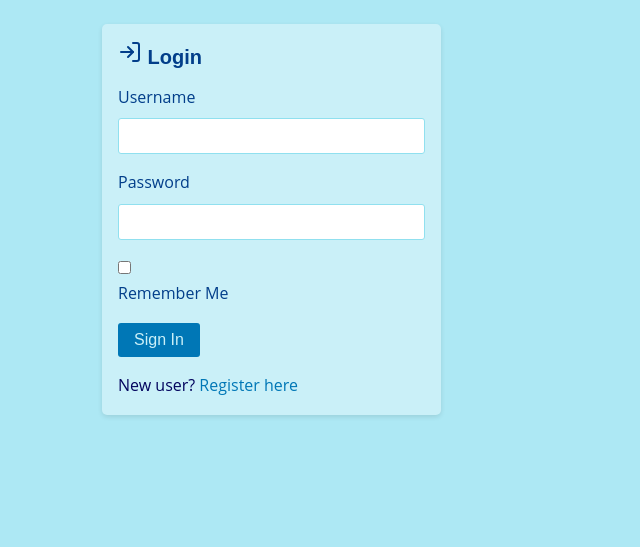
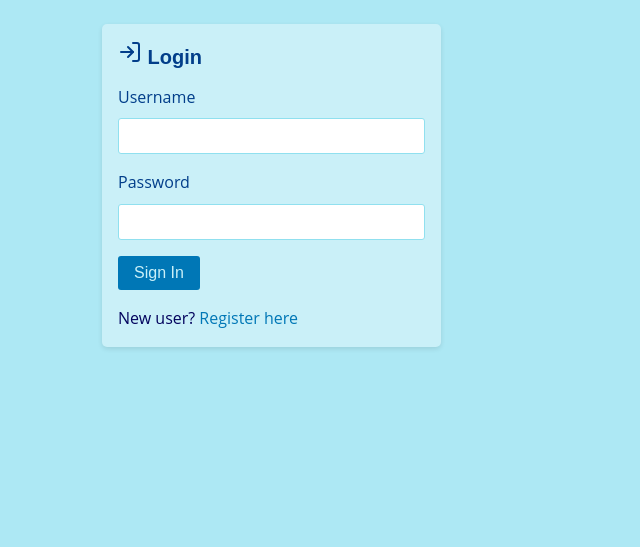
Before and after one commit to MaVeN-13TTN/Budget_Tracker, a Flask app: page /login in a window 1280 px wide. Shown: the part 74-621 px from the top of the page, without its empty margins (0-640 px from the left). Run offline with Flask 3, Linux system fonts and the light colour scheme; some libraries are stand-ins or nearby versions.

Commit message:
Updated the login form

```diff
--- a/templates/login.html
+++ b/templates/login.html
@@ -22,10 +22,6 @@
               <span class="error">{{ error }}</span>
               {% endfor %}
             </div>
-            <div class="form-group form-check">
-              {{ form.remember_me(class="form-check-input") }} {{
-              form.remember_me.label(class="form-check-label") }}
-            </div>
             <div class="form-group">
               {{ form.submit(class="btn btn-primary btn-block") }}
             </div>
```
